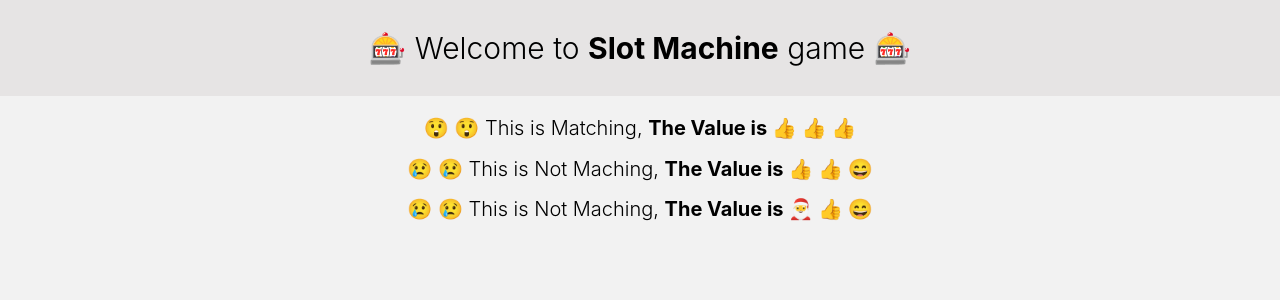
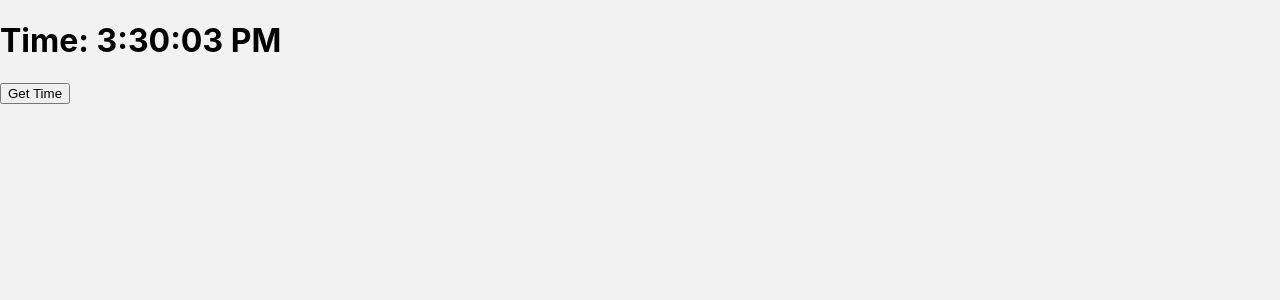
Before and after one commit to subhomoyprojects/thapa_teaching, a React (Create React App) app: page / in a window 1280 px wide. Shown: the top 300 px of the page. Built offline with nearby package versions, Linux system fonts and the light colour scheme.

Commit message:
hooks add

```diff
--- a/src/App.js
+++ b/src/App.js
@@ -1,10 +1,10 @@
 import "./App.css";
-import SlotMAchine from "./component/SlotMachine";
+import Hooks2 from "./component/Hooks2";
 
 function App() {
   return (
     <>
-      <SlotMAchine />
+      <Hooks2 />
     </>
   );
 }
--- /dev/null
+++ b/src/component/Hooks2.jsx
@@ -0,0 +1,20 @@
+import React, { useState } from "react";
+
+function Hooks2(props) {
+  const currentDate = new Date().toLocaleTimeString();
+  const [time, setTime] = useState(currentDate);
+  const getTime = () => {
+    let currentDate = new Date().toLocaleTimeString();
+    setTime(currentDate);
+  };
+  return (
+    <div>
+      <h1>Time: {time}</h1>
+      <button type="button" onClick={getTime}>
+        Get Time
+      </button>
+    </div>
+  );
+}
+
+export default Hooks2;
```
Also changed, not shown: src/component/Hooks1.jsx (added, +24 -0 lines).
